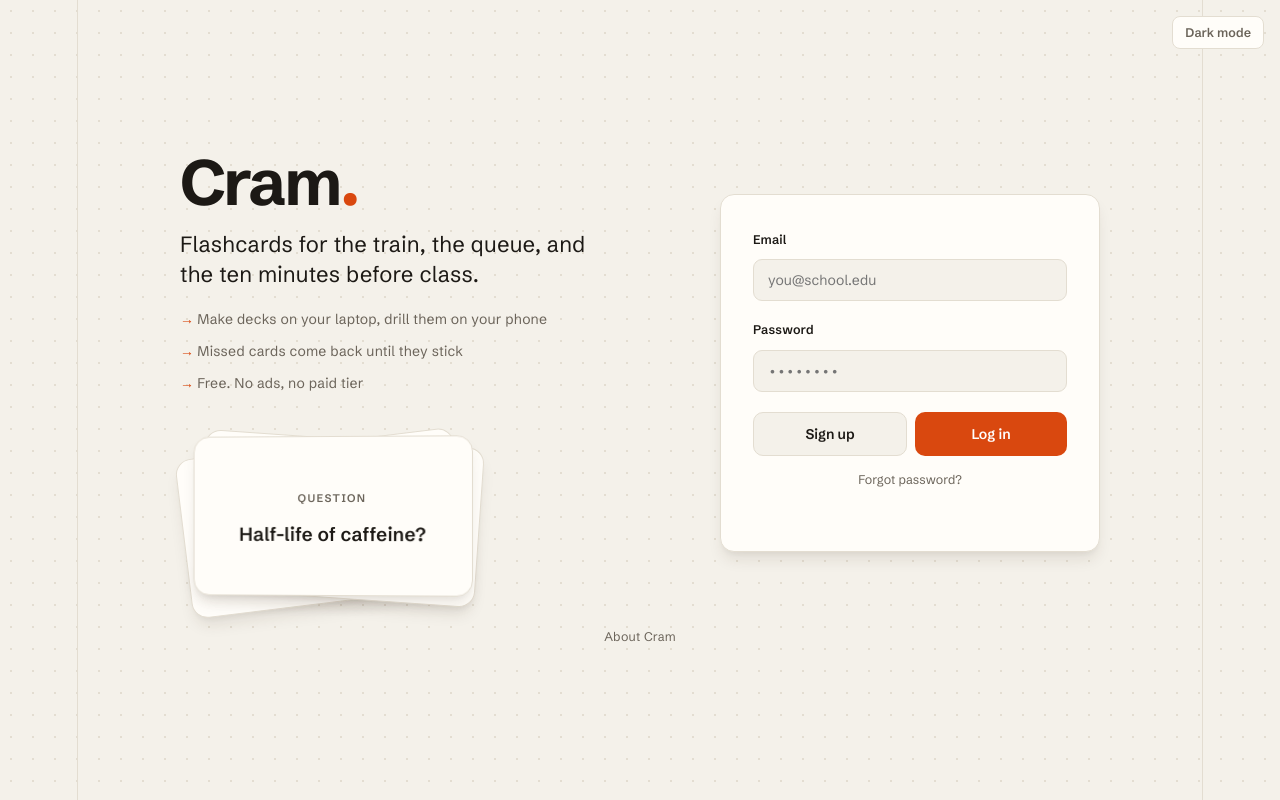
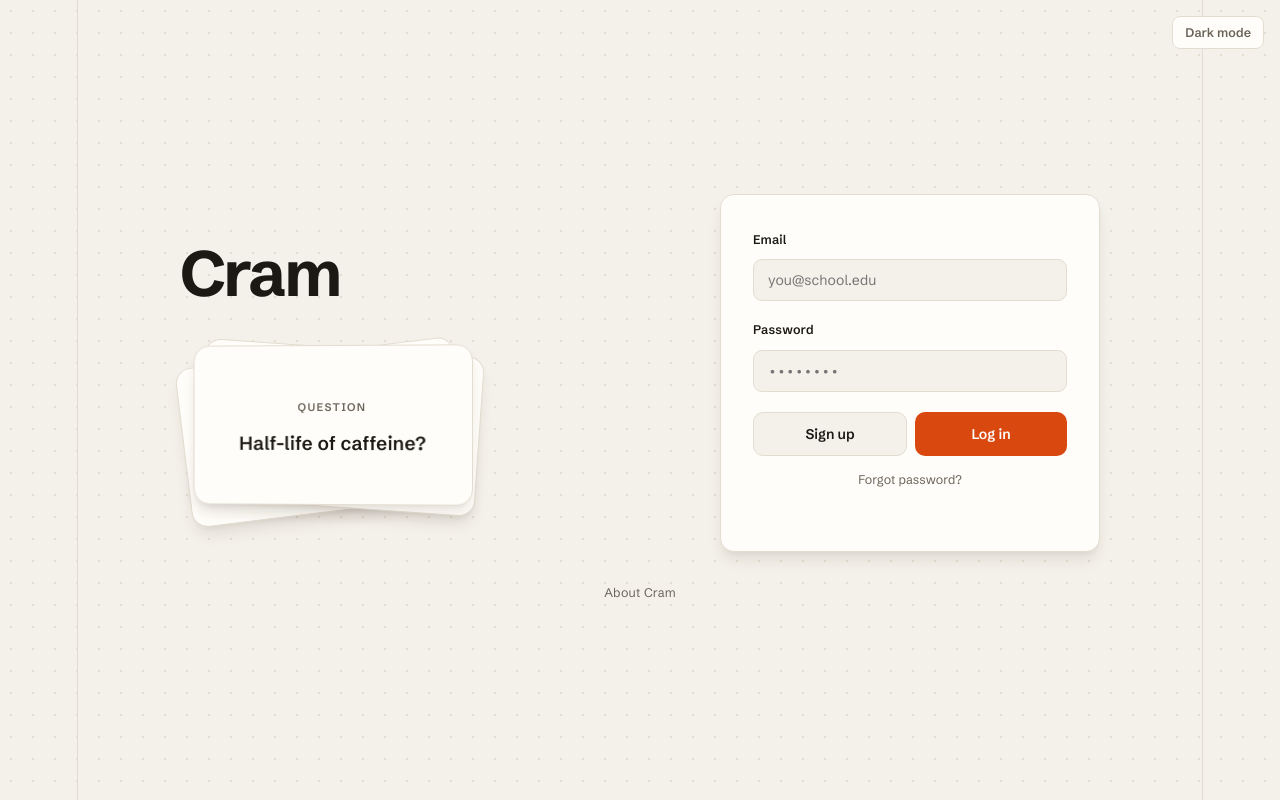
Before and after one commit to CHEEWAEE/cram, a React (Vite) app in the folder client/: page / in a window 1280 px wide. Built offline with nearby package versions, Linux system fonts and the light colour scheme; no server answers.

Commit message:
Strip the pitch and bullet points from the login page

```diff
--- a/client/src/App.css
+++ b/client/src/App.css
@@ -1052,34 +1052,6 @@
   line-height: 1;
 }
 
-.landing-title::after {
-  content: ".";
-  color: var(--accent);
-}
-
-.landing-pitch {
-  font-size: 22px;
-  line-height: 1.35;
-  color: var(--text-h);
-  max-width: 420px;
-}
-
-.landing-points {
-  margin: 0;
-  padding: 0;
-  list-style: none;
-  display: flex;
-  flex-direction: column;
-  gap: 6px;
-  font-size: 14px;
-}
-
-.landing-points li::before {
-  content: "→ ";
-  color: var(--accent);
-  font-weight: 700;
-}
-
 .demo-stack {
   position: relative;
   width: 280px;
@@ -1172,13 +1144,6 @@
     font-size: 48px;
   }
 
-  .landing-pitch {
-    font-size: 18px;
-  }
-
-  .landing-points {
-    align-items: center;
-  }
 
   .demo-stack {
     width: 240px;
--- a/client/src/App.jsx
+++ b/client/src/App.jsx
@@ -157,14 +157,6 @@
       <div className="landing-main">
         <div className="landing-hero">
           <h1 className="landing-title">Cram</h1>
-          <p className="landing-pitch">
-            Flashcards for the train, the queue, and the ten minutes before class.
-          </p>
-          <ul className="landing-points">
-            <li>Make decks on your laptop, drill them on your phone</li>
-            <li>Missed cards come back until they stick</li>
-            <li>Free. No ads, no paid tier</li>
-          </ul>
           <DemoStack />
         </div>
         <form
```
